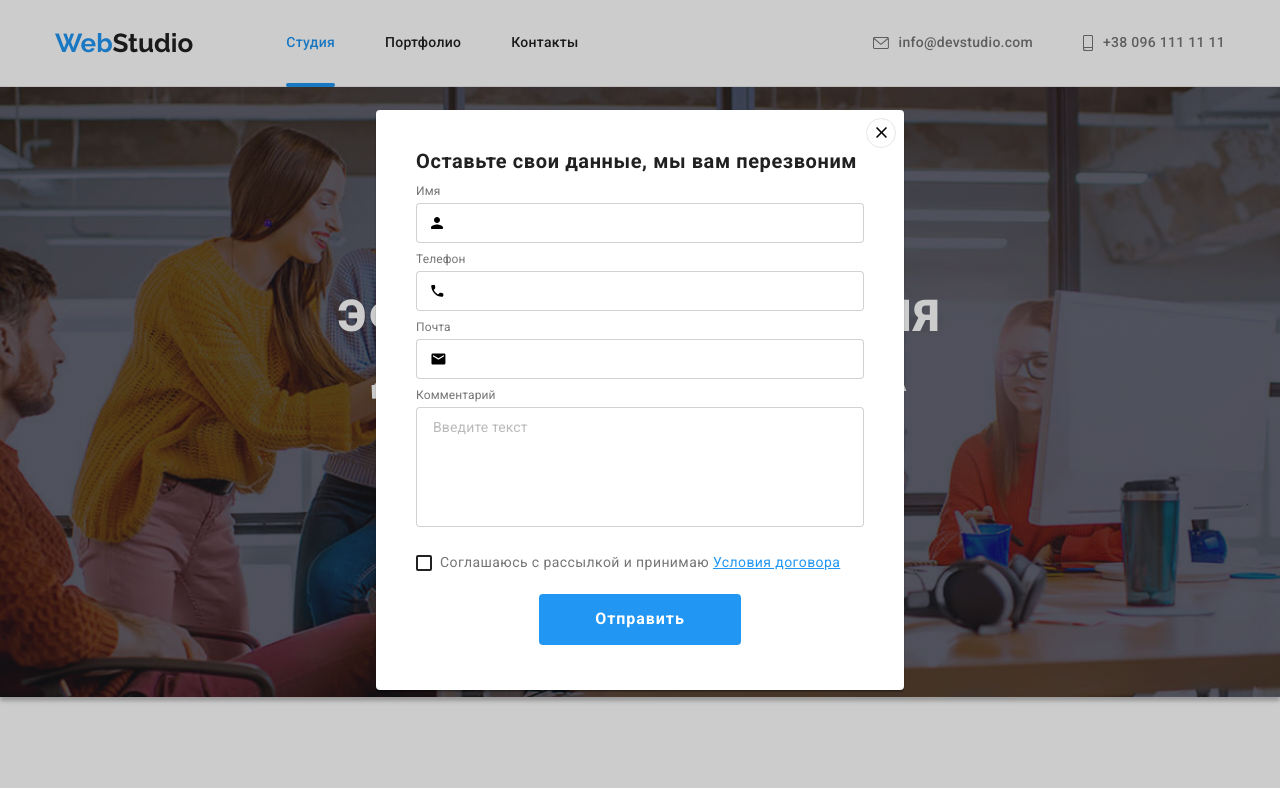
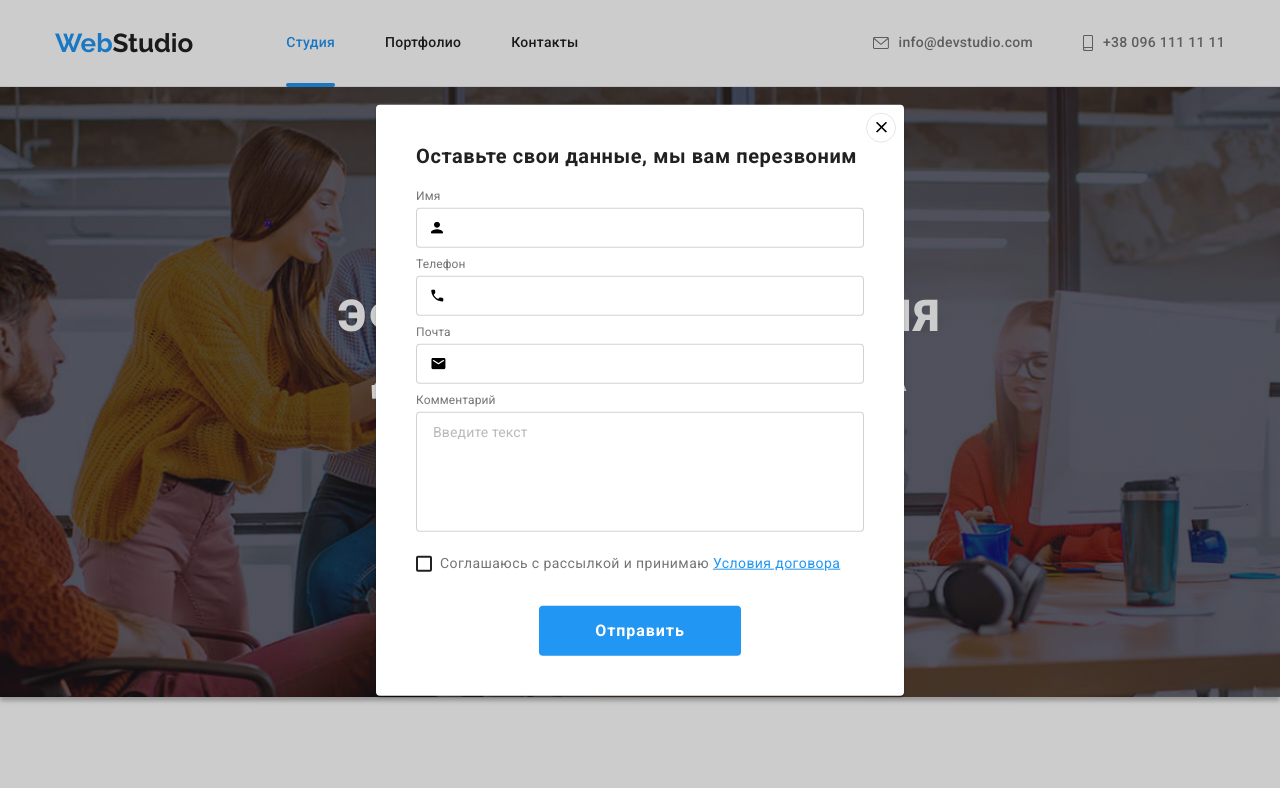
Before and after one commit to Troofy/goit-markup-hw-06, a plain HTML site: page index.html in a window 1280 px wide. Both pictures are taken after a click on the button "Заказать услугу". Shown: the top 788 px of the page. Drawn offline with nearby package versions, Linux system fonts and the light colour scheme.

Commit message:
поправил модалку и форму футера

```diff
--- a/css/styles.css
+++ b/css/styles.css
@@ -616,12 +616,12 @@ body {
 .footer-form-wrapper {
   display: flex;
   flex-direction: column;
-  margin-left: 93px;
+  margin-left: auto;
 }
 .footer-input {
   padding: 15px 16px;
   width: 358px;
-  margin-right: 12px;
+  margin-right: 8px;
   background-color: transparent;
   border: 1px solid rgba(255, 255, 255, 0.3);
   border-radius: 4px;
@@ -701,7 +701,6 @@ body {
   left: 50%;
   transform: translate(-50%, -50%);
   width: 528px;
-  height: 580px;
   background-color: var(--secondary-font-color);
   box-shadow: 0px 1px 3px rgba(0, 0, 0, 0.12), 0px 1px 1px rgba(0, 0, 0, 0.14),
     0px 2px 1px rgba(0, 0, 0, 0.2);
@@ -745,8 +744,10 @@ fill: var(--accent-color-link);
   letter-spacing: 0.03em;
   color: var(--main-font-color);
 }
-label {
+.modal-form-field {
   color: var(--main-font-color);
+  margin-top: 10px;
+  margin-bottom: 4px;
 }
 .modal-form {
   display: flex;
@@ -794,7 +795,6 @@ label {
   outline: none;
   padding: 12px 16px;
   transition: border-color var(--main-animation);
-  margin-top: 4px;
   cursor: pointer;
 }
 .modal-form-msg:focus {
@@ -812,8 +812,6 @@ label {
 .modal-form-input-wrapper {
   position: relative;
   display: block;
-  margin-top: 4px;
-  margin-bottom: 10px;
 }
 .modal-form-check-desc {
   display: flex;
@@ -825,6 +823,7 @@ label {
   letter-spacing: 0.03em;
   color: var(--description-font-color);
   margin-top: 20px;
+  margin-bottom: 30px;
 }
 .modal-form-check-desc::before {
   display: block;
@@ -840,6 +839,7 @@ label {
   background-image: url(../images/icon-check.svg);
   background-position: center;
   border: none;
+  background-size: cover;
 }
 .modal-form-term:focus + .modal-form-check-desc::before {
   box-shadow: 0 0 0 2px var(--accent-color-link);
@@ -857,7 +857,6 @@ label {
   background: var(--accent-color-link);
   cursor: pointer;
   color: var(--secondary-font-color);
-  margin-top: 20px;
   border-radius: 4px;
   border: 0;
   align-self: center;
```
Also changed, not shown: index.html (+6 -6 lines).
